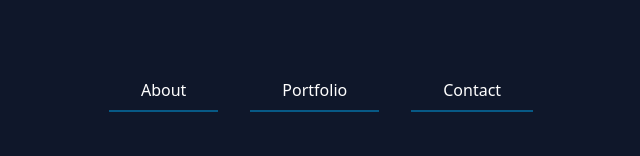
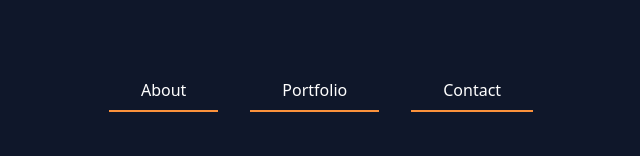
Before and after one commit to VladCrauciuc/vlad-crauciuc-portfolio, a Next.js app in the folder my-project/: page / in a window 1280 px wide. Shown: the part 144-300 px from the top of the page, without its empty margins (319-959 px from the left). Built offline with nearby package versions, Linux system fonts and the light colour scheme.

Commit message:
change-color

```diff
--- a/my-project/pages/index.jsx
+++ b/my-project/pages/index.jsx
@@ -6,17 +6,17 @@ export default function Home() {
       <ul className='flex'>
         <li className='mr-8'>
           <Link href='about'>
-            <a className='py-2 px-8 border-b-2 border-sky-800 hover:bg-sky-800 text-white block'>About</a>
+            <a className='py-2 px-8 border-b-2 border-orange-400 hover:bg-orange-400 text-white block'>About</a>
           </Link>
         </li>
         <li className='mr-8'>
           <Link href='about'>
-            <a className='py-2 px-8 border-b-2 border-sky-800 hover:bg-sky-800 text-white block'>Portfolio</a>
+            <a className='py-2 px-8 border-b-2 border-orange-400 hover:bg-orange-400 text-white block'>Portfolio</a>
           </Link>
         </li>
         <li>
           <Link href='about'>
-            <a className='py-2 px-8 border-b-2 border-sky-800 hover:bg-sky-800 text-white block'>Contact</a>
+            <a className='py-2 px-8 border-b-2 border-orange-400 hover:bg-orange-400 text-white block'>Contact</a>
           </Link>
         </li>
       </ul>
```
